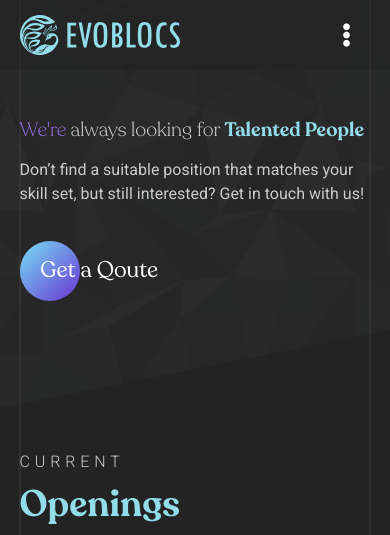
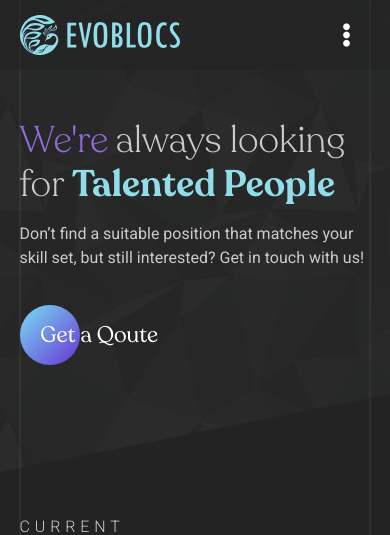
Before and after one commit to salraza1993/evoblocs, a PHP site: page /career.php in a window 390 px wide. Shown: the top 535 px of the page. Run offline with PHP 8.4, Linux system fonts and the light colour scheme; style sheets or scripts are compiled from the project's sources.

Commit message:
responsive changes done

```diff
--- a/css/responsive.css
+++ b/css/responsive.css
@@ -809,6 +809,9 @@
   .careerHeroSection .aboutContent {
     padding: 0 !important;
   }
+  .careerHeroSection .aboutContent h2 {
+    font-size: clamp(2.3rem, 8vmin, 4.75rem);
+  }
   .careerQuoteSection {
     padding: 1rem 5vw !important;
   }
--- a/css/responsive.scss
+++ b/css/responsive.scss
@@ -638,7 +638,10 @@ $mobileHeadingSize: clamp(2.3rem, 8vmin, 4.75rem);
 
   .careerHeroSection {
     padding: 14vh $mobilePadding 7rem;
-    .aboutContent {padding: 0 !important;}
+    .aboutContent {
+      padding: 0 !important;
+      h2 {font-size: clamp(2.3rem, 8vmin, 4.75rem);}
+    }
   }
   .careerQuoteSection {
     padding: 1rem $mobilePadding !important;
```
Also changed, not shown: 1 other file.
